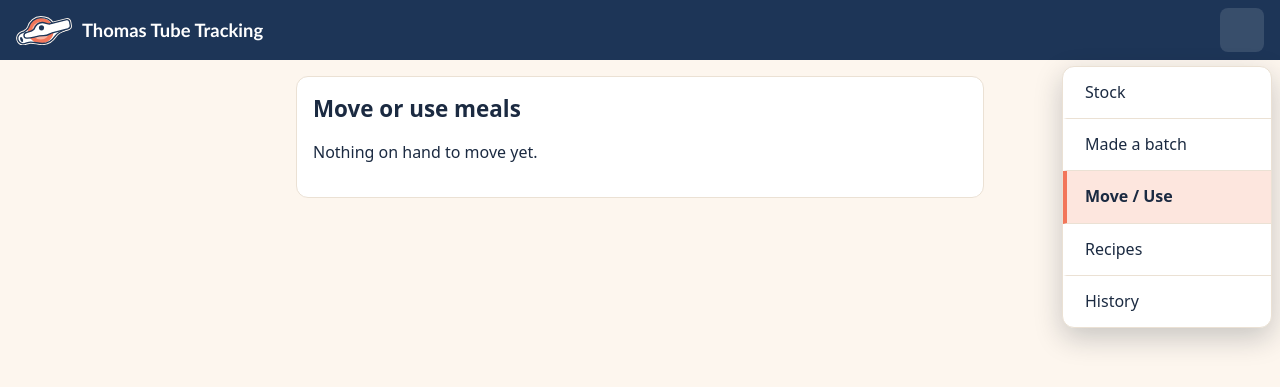
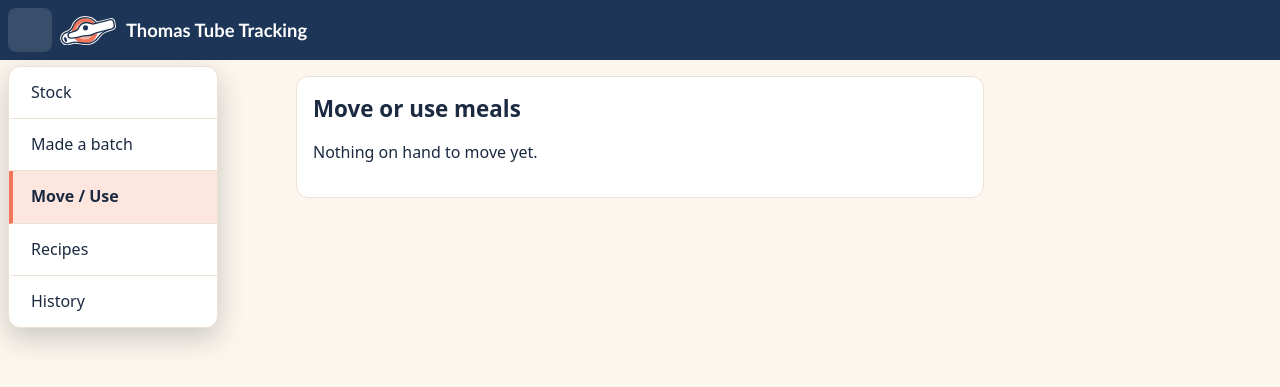
Before and after one commit to moorecameronjames/tube-feed-inventory-tracker, a Flask app: page /move in a window 1280 px wide, after a click that opens the changed part. Shown: the top 387 px of the page. Run offline with Flask 3, Linux system fonts and the light colour scheme; data that the repository does not hold is empty; some libraries are stand-ins or nearby versions.

Commit message:
Move the menu button to the left side of the header
Co-Authored-By: Claude Opus 5.5 <noreply@anthropic.com>

```diff
--- a/static/style.css
+++ b/static/style.css
@@ -61,7 +61,7 @@ main { max-width: 720px; margin: 0 auto; padding: 16px; }
 }
 .topbar .brand img { width: 56px; height: auto; display: block; }
 
-.topbar { position: relative; }
+.topbar { position: relative; justify-content: flex-start; gap: 8px; padding-left: 8px; }
 .menu-button {
   margin: 0; padding: 10px 8px; width: 44px; height: 44px; background: none; border-radius: 8px;
   display: flex; flex-direction: column; justify-content: center; gap: 5px;
@@ -77,7 +77,7 @@ main { max-width: 720px; margin: 0 auto; padding: 16px; }
 .menu-button[aria-expanded="true"] span:nth-child(3) { transform: translateY(-8px) rotate(-45deg); }
 
 .menu {
-  position: absolute; top: 100%; right: 8px; z-index: 10; min-width: 210px; margin-top: 6px;
+  position: absolute; top: 100%; left: 8px; z-index: 10; min-width: 210px; margin-top: 6px;
   background: var(--card); border: 1px solid var(--border); border-radius: 12px; overflow: hidden;
   box-shadow: 0 10px 28px rgba(15, 26, 43, 0.22);
 }
--- a/templates/base.html
+++ b/templates/base.html
@@ -14,13 +14,13 @@
 </head>
 <body>
   <header class="topbar">
+    <button class="menu-button" type="button" aria-label="Menu" aria-expanded="false" aria-controls="site-menu">
+      <span></span><span></span><span></span>
+    </button>
     <a class="brand" href="{{ url_for('inventory') }}">
       <img src="{{ url_for('static', filename='logo-mark.svg') }}" alt="">
       Thomas Tube Tracking
     </a>
-    <button class="menu-button" type="button" aria-label="Menu" aria-expanded="false" aria-controls="site-menu">
-      <span></span><span></span><span></span>
-    </button>
     <nav class="menu" id="site-menu" hidden>
       {% set ep = request.endpoint %}
       <a href="{{ url_for('inventory') }}" class="{{ 'active' if ep == 'inventory' }}">Stock</a>
```
